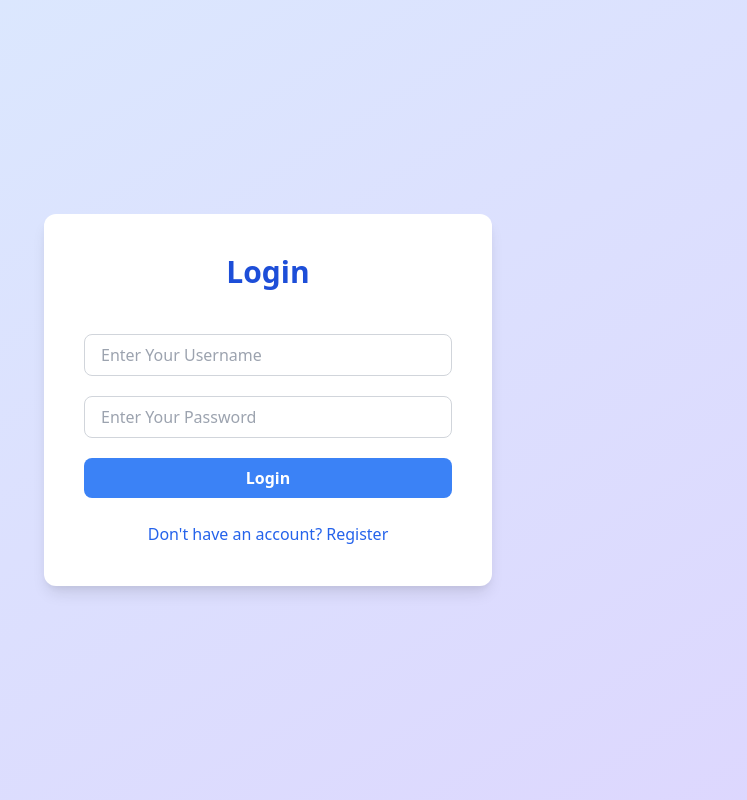
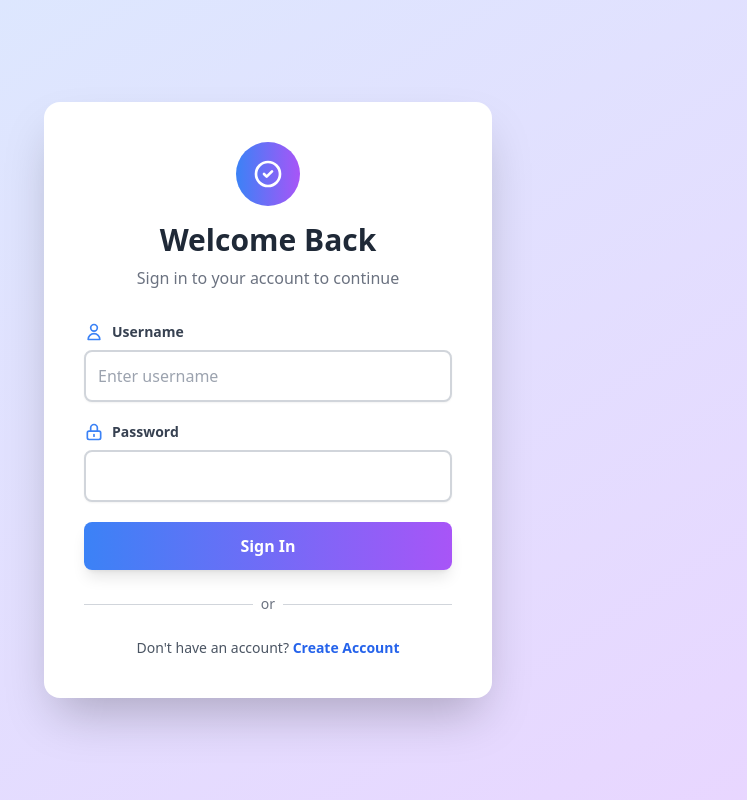
Before and after one commit to ripro805/Phitron-Sdt-Django-Project, a Django app: page /users/sign-in/ in a window 1280 px wide. Shown: the whole page, without its empty margins (372-1119 px from the left). Run offline with Django 5.2, Linux system fonts and the light colour scheme.

Commit message:
11.6 login with authentication form

```diff
--- a/task_management/tailwind.config.js
+++ b/task_management/tailwind.config.js
@@ -3,8 +3,8 @@ module.exports = {
   content: [
     "./templates/**/*.html",
     "./**/tasks/templates/**/*.html",
-
-
+    "./**/users/templates/**/*.html",
+    "./**/core/templates/**/*.html",
   ],
   theme: {
     extend: {},
--- a/task_management/users/forms.py
+++ b/task_management/users/forms.py
@@ -1,3 +1,17 @@
+from django.contrib.auth.forms import AuthenticationForm
+
+# Custom AuthenticationForm with styled widgets
+class StyledAuthenticationForm(AuthenticationForm):
+    def __init__(self, *args, **kwargs):
+        super().__init__(*args, **kwargs)
+        self.fields['username'].widget.attrs.update({
+            'class': 'w-full px-4 py-2 border border-gray-300 rounded-lg focus:outline-none focus:ring-2 focus:ring-blue-400',
+            'placeholder': 'Enter your username',
+        })
+        self.fields['password'].widget.attrs.update({
+            'class': 'w-full px-4 py-2 border border-gray-300 rounded-lg focus:outline-none focus:ring-2 focus:ring-blue-400',
+            'placeholder': 'Enter your password',
+        })
 from django.contrib.auth.forms import UserCreationForm
 from django.contrib.auth.models import User
 
@@ -5,7 +19,7 @@ from django.contrib.auth.models import User
 from django import forms
 import re
 from tasks.forms import StyledFormMixin
-
+from django.contrib.auth.forms import AuthenticationForm
 
 
 
@@ -57,3 +71,7 @@ class CustomizeRegisterForm(StyledFormMixin, forms.ModelForm):
         if commit:
             user.save()
         return user
+
+class LoginForm(StyledFormMixin,AuthenticationForm):
+    def __init__(self, *args, **kwargs):
+        super().__init__(*args, **kwargs)
--- a/task_management/users/templates/registration/login.html
+++ b/task_management/users/templates/registration/login.html
@@ -1,22 +1,101 @@
+{% load static %}
 <!DOCTYPE html>
 <html lang="en">
 <head>
     <meta charset="UTF-8">
     <meta name="viewport" content="width=device-width, initial-scale=1.0">
-    <title>Login</title>
-    <link href="https://cdn.jsdelivr.net/npm/tailwindcss@2.2.19/dist/tailwind.min.css" rel="stylesheet">
+    <title>Login - Task Management</title>
+    <link rel="stylesheet" href="{% static "css/output.css" %}">
 </head>
-<body class="bg-gradient-to-br from-blue-100 to-purple-200 min-h-screen flex items-center justify-center">
-    <div class="bg-white rounded-xl shadow-lg p-10 w-full max-w-md">
-        <h1 class="text-3xl font-bold mb-6 text-blue-700 text-center">Login</h1>
+<body class="bg-gradient-to-br from-blue-100 to-purple-200 min-h-screen flex items-center justify-center p-4">
+    <div class="bg-white rounded-2xl shadow-2xl p-8 sm:p-10 w-full max-w-md">
+        <!-- Header -->
+        <div class="text-center mb-8">
+            <div class="inline-flex items-center justify-center w-16 h-16 bg-gradient-to-r from-blue-500 to-purple-500 rounded-full mb-4">
+                <svg class="w-8 h-8 text-white" fill="none" stroke="currentColor" stroke-width="2" viewBox="0 0 24 24">
+                    <path stroke-linecap="round" stroke-linejoin="round" d="M9 12l2 2 4-4m6 2a9 9 0 11-18 0 9 9 0 0118 0z"/>
+                </svg>
+            </div>
+            <h1 class="text-3xl font-extrabold text-gray-800 mb-2">Welcome Back</h1>
+            <p class="text-gray-500">Sign in to your account to continue</p>
+        </div>
+
+        <!-- Error Messages -->
+        {% if form.non_field_errors %}
+            <div class="mb-6 p-3 bg-red-50 border border-red-200 rounded-lg">
+                <div class="flex items-center">
+                    <svg class="w-5 h-5 text-red-500 mr-2" fill="currentColor" viewBox="0 0 20 20">
+                        <path fill-rule="evenodd" d="M10 18a8 8 0 100-16 8 8 0 000 16zM8.707 7.293a1 1 0 00-1.414 1.414L8.586 10l-1.293 1.293a1 1 0 101.414 1.414L10 11.414l1.293 1.293a1 1 0 001.414-1.414L11.414 10l1.293-1.293a1 1 0 00-1.414-1.414L10 8.586 8.707 7.293z" clip-rule="evenodd"/>
+                    </svg>
+                    <span class="text-red-700 text-sm font-medium">{{ form.non_field_errors }}</span>
+                </div>
+            </div>
+        {% endif %}
+
+        <!-- Login Form -->
         <form action="" method="POST" class="space-y-5">
             {% csrf_token %}
-            <input type="text" placeholder="Enter Your Username" name="username" required class="w-full px-4 py-2 border border-gray-300 rounded-lg focus:outline-none focus:ring-2 focus:ring-blue-400">
-            <input type="password" placeholder="Enter Your Password" name="password" required class="w-full px-4 py-2 border border-gray-300 rounded-lg focus:outline-none focus:ring-2 focus:ring-blue-400">
-            <button type="submit" class="w-full py-2 px-4 bg-blue-500 hover:bg-blue-600 text-white rounded-lg font-semibold transition">Login</button>
+
+            <!-- Username Field -->
+            <div>
+                <label class="flex items-center mb-2 text-gray-700 font-semibold text-sm" for="id_username">
+                    <svg class="w-5 h-5 mr-2 text-blue-500" fill="none" stroke="currentColor" stroke-width="2" viewBox="0 0 24 24">
+                        <path stroke-linecap="round" stroke-linejoin="round" d="M16 7a4 4 0 11-8 0 4 4 0 018 0zM12 14a7 7 0 00-7 7h14a7 7 0 00-7-7z"/>
+                    </svg>
+                    Username
+                </label>
+                {{ form.username }}
+                {% if form.username.errors %}
+                    <ul class="mt-1 text-red-600 text-xs">
+                        {% for error in form.username.errors %}
+                            <li>• {{ error }}</li>
+                        {% endfor %}
+                    </ul>
+                {% endif %}
+            </div>
+
+            <!-- Password Field -->
+            <div>
+                <label class="flex items-center mb-2 text-gray-700 font-semibold text-sm" for="id_password">
+                    <svg class="w-5 h-5 mr-2 text-blue-500" fill="none" stroke="currentColor" stroke-width="2" viewBox="0 0 24 24">
+                        <path stroke-linecap="round" stroke-linejoin="round" d="M12 15v2m-6 4h12a2 2 0 002-2v-6a2 2 0 00-2-2H6a2 2 0 00-2 2v6a2 2 0 002 2zm10-10V7a4 4 0 00-8 0v4h8z"/>
+                    </svg>
+                    Password
+                </label>
+                {{ form.password }}
+                {% if form.password.errors %}
+                    <ul class="mt-1 text-red-600 text-xs">
+                        {% for error in form.password.errors %}
+                            <li>• {{ error }}</li>
+                        {% endfor %}
+                    </ul>
+                {% endif %}
+            </div>
+
+            <!-- Login Button -->
+            <button type="submit" class="w-full py-3 px-4 bg-gradient-to-r from-blue-500 to-purple-500 hover:from-blue-600 hover:to-purple-600 text-white rounded-lg font-bold text-base shadow-lg hover:shadow-xl transform hover:-translate-y-0.5 transition duration-200 focus:outline-none focus:ring-2 focus:ring-blue-400 focus:ring-offset-2">
+                Sign In
+            </button>
         </form>
-        <div class="mt-6 text-center">
-            <a href="/users/sign-up/" class="text-blue-600 hover:underline">Don't have an account? Register</a>
+
+        <!-- Divider -->
+        <div class="relative my-6">
+            <div class="absolute inset-0 flex items-center">
+                <div class="w-full border-t border-gray-300"></div>
+            </div>
+            <div class="relative flex justify-center text-sm">
+                <span class="px-2 bg-white text-gray-500">or</span>
+            </div>
+        </div>
+
+        <!-- Register Link -->
+        <div class="text-center">
+            <p class="text-gray-600 text-sm">
+                Don't have an account?
+                <a href="{% url 'sign_up' %}" class="text-blue-600 hover:text-blue-800 font-semibold hover:underline transition">
+                    Create Account
+                </a>
+            </p>
         </div>
     </div>
 </body>
--- a/task_management/users/views.py
+++ b/task_management/users/views.py
@@ -6,6 +6,8 @@ from django.contrib.auth.models import User
 from django.contrib.auth import authenticate, login as auth_login , logout
 from django.shortcuts import redirect
 from django.contrib import messages
+from users.forms import StyledAuthenticationForm
+from users. forms import LoginForm
 
 
 
@@ -28,15 +30,23 @@ def sign_up(request):
 
 
 def sign_in(request):
+    form=LoginForm()
     if request.method=='POST':
-        username=request.POST.get('username')
-        password=request.POST.get('password')
-        user= authenticate(request, username=username, password=password)
-        if user is not None:
+        form=LoginForm(request=request,data=request.POST)
+        if form.is_valid():
+           user=form.get_user()
+           auth_login(request, user)
+           return redirect('home')
+    return render(request, 'registration/login.html', {'form': form})
+
+
+
+def sign_out(request):
+    form = StyledAuthenticationForm()
+    if request.method == 'POST':
+        form = StyledAuthenticationForm(request=request, data=request.POST)
+        if form.is_valid():
+            user = form.get_user()
             auth_login(request, user)
             return redirect('home')
-    return render(request, 'registration/login.html')
-def sign_out(request):
-    if request.method == 'POST':
-        logout(request)
-        return redirect('sign_in')
+    return render(request, 'registration/login.html', {'form': form})
```
Also changed, not shown: task_management/static/css/output.css.
